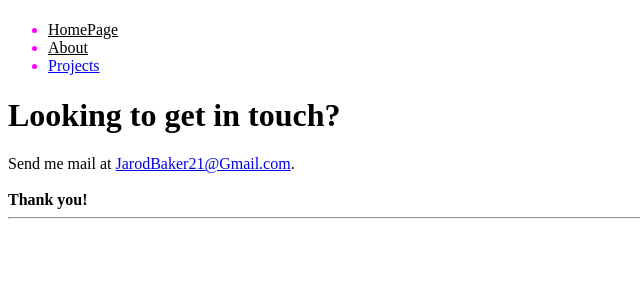
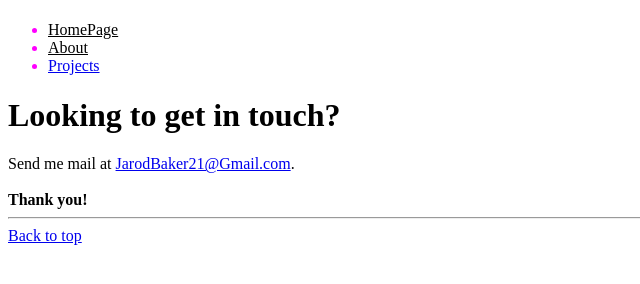
Before and after one commit to ImTechSupport/GithubRepo, a plain HTML site: page Contact.html in a window 1280 px wide. Shown: the full height of the page, 0-640 px from the left. Drawn offline with Linux system fonts and the light colour scheme.

Commit message:
missed the back to top button oops

```diff
--- a/Contact.html
+++ b/Contact.html
@@ -34,4 +34,11 @@
     </main>
 
 </body>
+
+<footer>
+    <a href="#top">Back to top</a>
+    <!--brings you to the top-->
+</footer>
+
+
 </html>
```
Also changed, not shown: About.html (+6 -0 lines).
